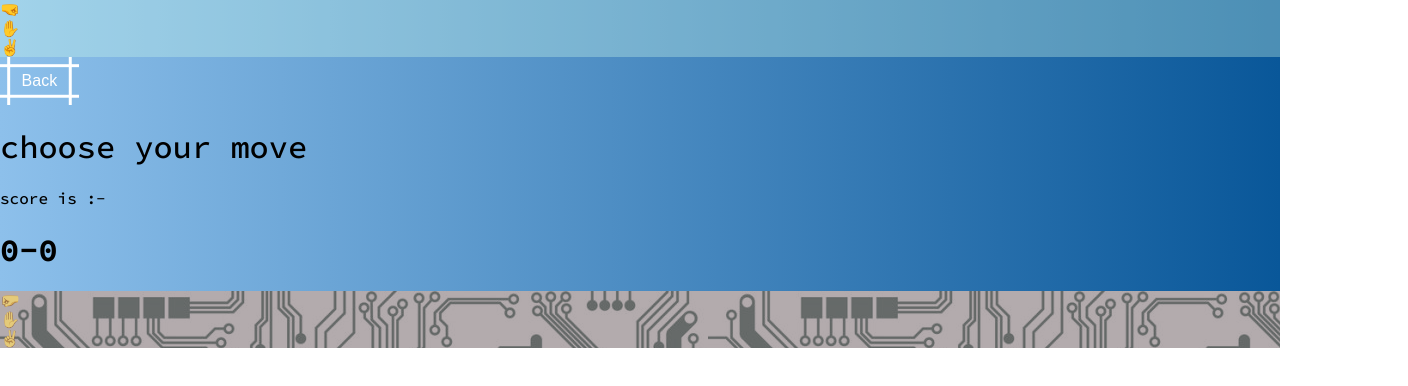
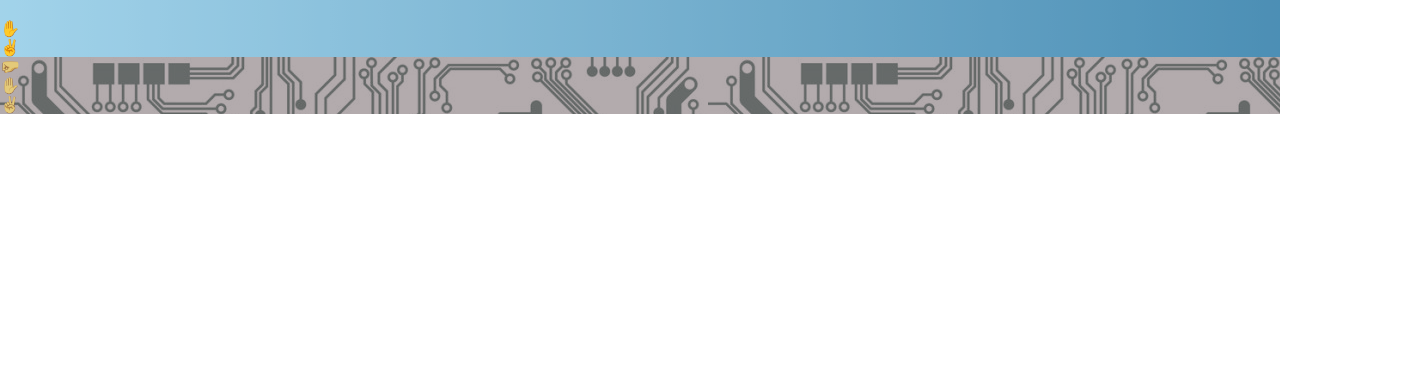
Before and after one commit to constayush/Rock-Paper-Scissors-React, a React (Vite) app: page /play in a window 1280 px wide. Shown: the top 386 px of the page, 1408 px wide, since content can reach past the window. Built offline with nearby package versions, Linux system fonts and the light colour scheme; a web font is replaced by a local one.

Commit message:
Update Play.jsx

```diff
--- a/src/pages/Play.jsx
+++ b/src/pages/Play.jsx
@@ -151,16 +151,7 @@ let loco = useLocation();
 
 
 
-        <div className='hidden lg:visible w-[2rem] h-fit lg:h-full  rounded-lg flex flex-col justify-center items-center'>
 
-          <Link to='/'>
-            <button className="button-89 m-3" role="button">Back</button></Link>
-
-          <h1 className='font text-white text-[1.2rem] lg:text-[2.5rem] text-nowrap'>{displayText}</h1>
-
-          <div className='scoreCounter font text-white  text-nowrap flex flex-col justify-center items-center'><p className='text-[1.5rem] lg:text-[2.5rem]'>score is :-</p><h1 className='text-[2rem] lg:text-[3.5rem]'>{userScore}-{compScore}</h1></div>
-
-        </div>
 
 
 
```
